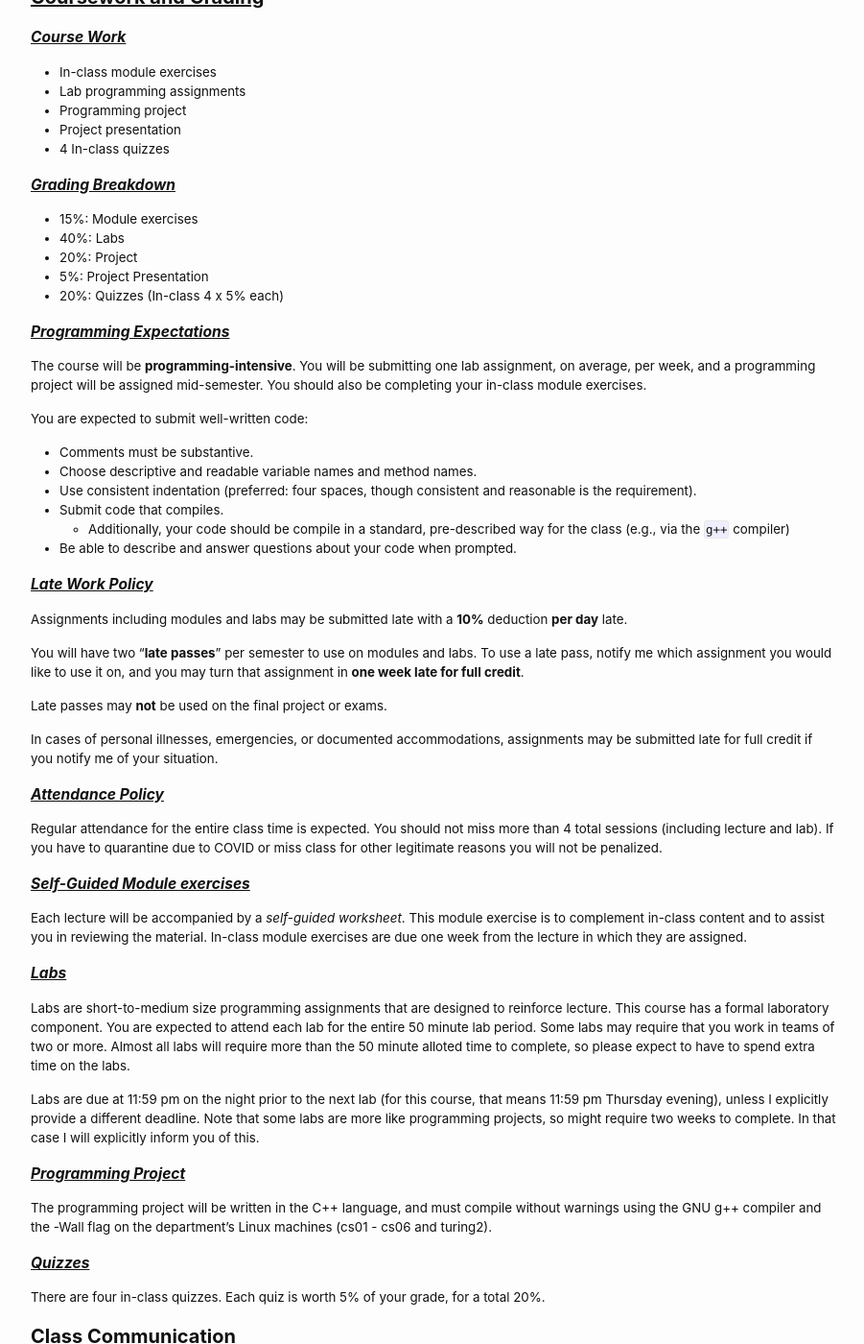
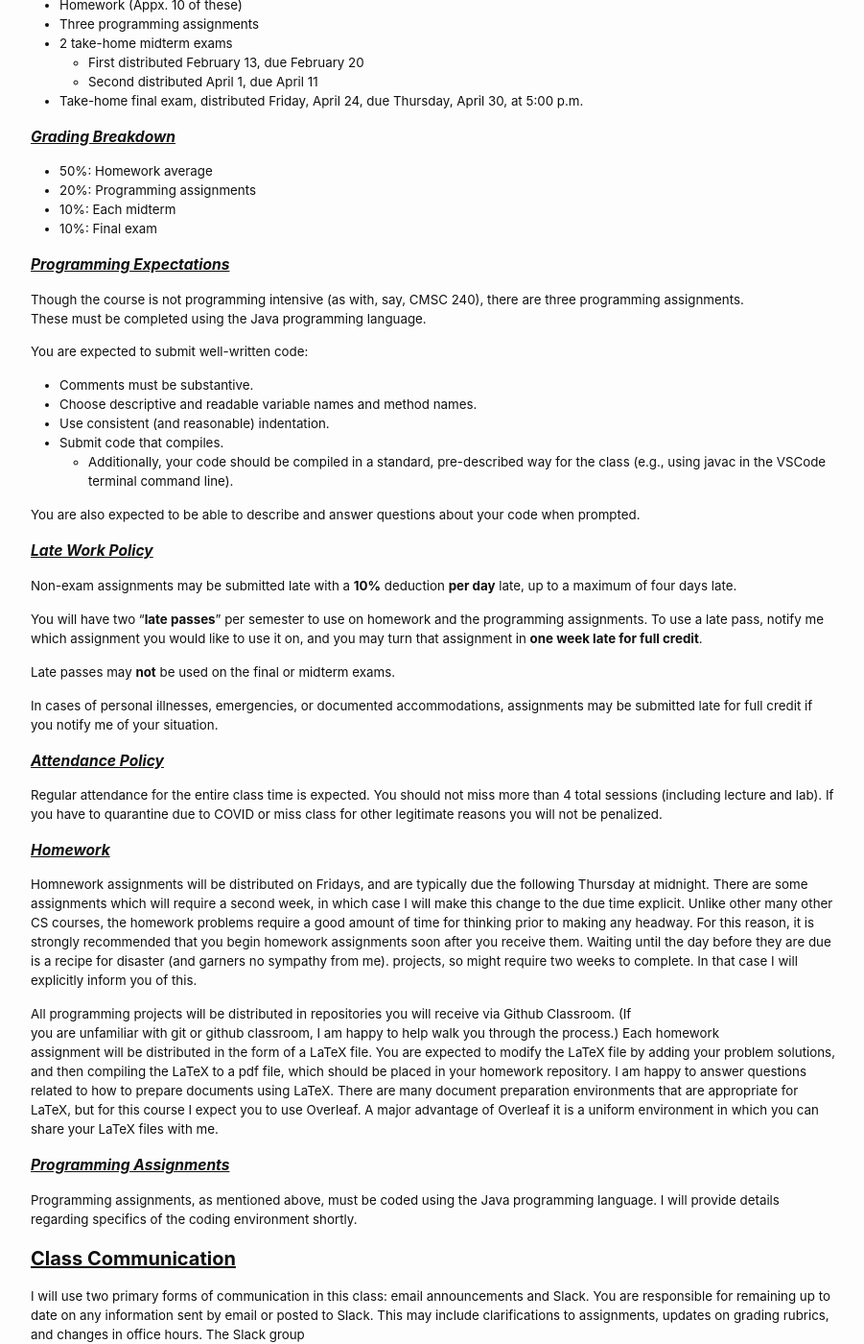
Before and after one commit to CMSC315-S2-Spring-2025/CMSC315-S2-Spring-2025.github.io, a Jekyll site: the page built from syllabus.md, in a window 1280 px wide and 1400 px high, scrolled down 2177 px. Shown: the whole window at 96% size, without its empty margins (188-1089 px from the left). Built offline with Jekyll 4.4.1, drawn with Linux system fonts in a browser that asks for light colours; some of the changed text lies outside the part shown.

Commit message:
Adding more content to the syllabus

```diff
--- a/syllabus.md
+++ b/syllabus.md
@@ -65,7 +65,7 @@ By the end of this course, you will:
 - Big-O / loop optimization
 - Graphs and Graph algorithms
   - Representations
-	- Runtimes of basic operations
+  - Runtimes of basic operations
   - DFS
   - Connected Components, Strongly connected components
   - Topological Sort / Pre-Post numbers
@@ -87,62 +87,59 @@ By the end of this course, you will:
 
 ### Textbook
 
-There will be assigned reading from the following book which is available electronically **for free** via the UR library.
+Algorithms, by S. Dasgupta, C. Papadimitriou, and U. Vazirani
 
-- [Programming Principles and Practice Using C++, 2nd Edition](https://richmond.primo.exlibrisgroup.com/permalink/01URICH_INST/191gg5k/alma9928032248406241) by Bjarne Stroustrup
+Free pdf copies of this text can be found on the Internet.  You will also be able to find parts of the answer key for the problems in the text.	Though I will not be assigning those problems, they can make for good practice for exams.
+
+- [Algorithms], by Sanjoy Dasgupta, Christos Papadimitriou, and Umesh Vazirani
 
 
 ### Resources
 
-The following books are **not required** for this course. Instead it is a list of recommended resources for you to reference in addition to the course notes provided for you. These include:
+The following book is **not required** for this course, bit it is the book I used for previous instances of the course, and the book associated with some of the slides I use in class.
 
-- [Effective Modern C++](https://richmond.primo.exlibrisgroup.com/permalink/01URICH_INST/191gg5k/alma9928104160306241) by Scott Meyers
-
-- [A Tour of C++, 3rd Edition](https://learning.oreilly.com/library/view/a-tour-of/9780136823575/) by Bjarne Stroustrup
-
-- [C++ Software Design](https://learning.oreilly.com/library/view/c-software-design/9781098113155/) by Klaus Iglberger
-
-All books listed here are available in electronic form **for free** on the [O'Reilly Media](https://learning.oreilly.com/home/) website via the UR library. You can also find a ton more books and resources there.
-
+- [Algorithm Design and Applications] by Michael Goodrich and Roberto Tamassia
 
 ## Coursework and Grading
 
 ### Course Work
-- In-class module exercises
-- Lab programming assignments
-- Programming project
-- Project presentation
-- 4 In-class quizzes
+- Homework (Appx. 10 of these)
+- Three programming assignments
+- 2 take-home midterm exams
+  - First distributed February 13, due February 20
+  - Second distributed April 1, due April 11
+- Take-home final exam, distributed Friday, April 24, due Thursday, April 30, at 5:00 p.m.
 
 
 ### Grading Breakdown
-   * 15%: Module exercises
-   * 40%: Labs
-   * 20%: Project
-   *  5%: Project Presentation
-   * 20%: Quizzes (In-class 4 x 5% each)
+   * 50%: Homework average
+   * 20%: Programming assignments
+   * 10%: Each midterm
+   * 10%: Final exam
 
 
 ### Programming Expectations
 
-The course will be **programming-intensive**. You will be submitting one lab assignment, on average, per week, and a programming project will be assigned mid-semester. You should also be completing your in-class module exercises.
+Though the course is not programming intensive (as with, say, CMSC 240), there are three programming assignments.
+These must be completed using the Java programming language.
 
 You are expected to submit well-written code:
 
 - Comments must be substantive.
 - Choose descriptive and readable variable names and method names.
-- Use consistent indentation (preferred: four spaces, though consistent and reasonable is the requirement).
+- Use consistent (and reasonable) indentation.
 - Submit code that compiles.
-  - Additionally, your code should be compile in a standard, pre-described way for the class (e.g., via the `g++` compiler)
-- Be able to describe and answer questions about your code when prompted.
+  - Additionally, your code should be compiled in a standard, pre-described way for the class (e.g., using javac in the VSCode terminal command line).
+
+You are also expected to be able to describe and answer questions about your code when prompted.
 
 ### Late Work Policy
 
-Assignments including modules and labs may be submitted late with a **10%** deduction **per day** late.
+Non-exam assignments may be submitted late with a **10%** deduction **per day** late, up to a maximum of four days late.
 
-You will have two "**late passes**" per semester to use on modules and labs.  To use a late pass, notify me which assignment you would like to use it on, and you may turn that assignment in **one week late for full credit**.
+You will have two "**late passes**" per semester to use on homework and the programming assignments.  To use a late pass, notify me which assignment you would like to use it on, and you may turn that assignment in **one week late for full credit**.
 
-Late passes may **not** be used on the final project or exams.
+Late passes may **not** be used on the final or midterm exams.
 
 In cases of personal illnesses, emergencies, or documented accommodations, assignments may be submitted late for full credit if you notify me of your situation.
 
@@ -151,26 +148,18 @@ In cases of personal illnesses, emergencies, or documented accommodations, assig
 Regular attendance for the entire class time is expected. You should not miss more than 4 total sessions (including lecture and lab). If you have to quarantine due to COVID or miss class for other legitimate reasons you will not be penalized.
 
 
-### Self-Guided Module exercises
+### Homework
 
-Each lecture will be accompanied by a *self-guided worksheet*. This module exercise is to complement in-class content and to assist you in reviewing the material. In-class module exercises are due one week from the lecture in which they are assigned.
+Homnework assignments will be distributed on Fridays, and are typically due the following Thursday at midnight.  There are some assignments which will require a second week, in which case I will make this change to the due time explicit.  Unlike other many other CS courses, the homework problems require a good amount of time for thinking prior to making any headway.  For this reason, it is strongly recommended that you begin homework assignments soon after you receive them.  Waiting until the day before they are due is a recipe for disaster (and garners no sympathy from me). projects, so might require two weeks to complete. In that case I will explicitly inform you of this.
+
+All programming projects will be distributed in repositories you will receive via Github Classroom.  (If
+you are unfamiliar with git or github classroom, I am happy to help walk you through the process.) Each homework
+assignment will be distributed in the form of a LaTeX file.  You are expected to modify the LaTeX file by adding your problem solutions, and then compiling the LaTeX to a pdf file, which should be placed in your homework repository.  I am happy to answer questions related to how to prepare documents using LaTeX.  There are many document preparation environments that are appropriate for LaTeX, but for this course I expect you to use Overleaf. A major advantage of Overleaf it is a uniform environment in which you can share your LaTeX files with me.
 
 
-### Labs
+### Programming Assignments
 
-Labs are short-to-medium size programming assignments that are designed to reinforce lecture. This course has a formal laboratory component. You are expected to attend each lab for the entire 50 minute lab period. Some labs may require that you work in teams of two or more. Almost all labs will require more than the 50 minute alloted time to complete, so please expect to have to spend extra time on the labs.
-
-Labs are due at 11:59 pm on the night prior to the next lab (for this course, that means 11:59 pm Thursday evening), unless I explicitly provide a different deadline. Note that some labs are more like programming projects, so might require two weeks to complete. In that case I will explicitly inform you of this.
-
-
-### Programming Project
-
-The programming project will be written in the C++ language, and must compile without warnings using the GNU g++ compiler and the -Wall flag on the department's Linux machines (cs01 - cs06 and turing2).
-
-
-### Quizzes
-
-There are four in-class quizzes. Each quiz is worth 5% of your grade, for a total 20%.
+Programming assignments, as mentioned above, must be coded using the Java programming language.  I will provide details regarding specifics of the coding environment shortly.
 
 
 ## Class Communication
```
